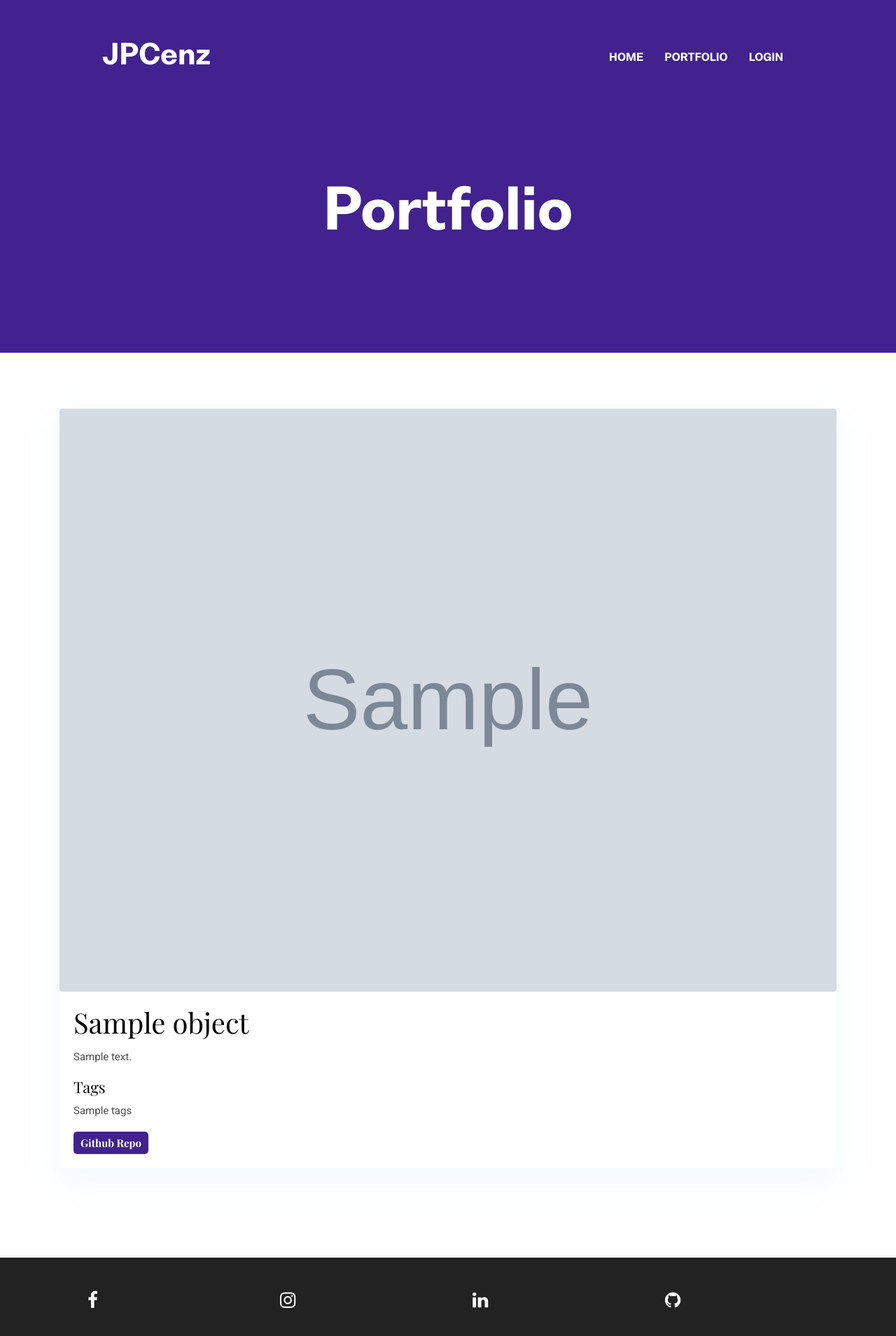
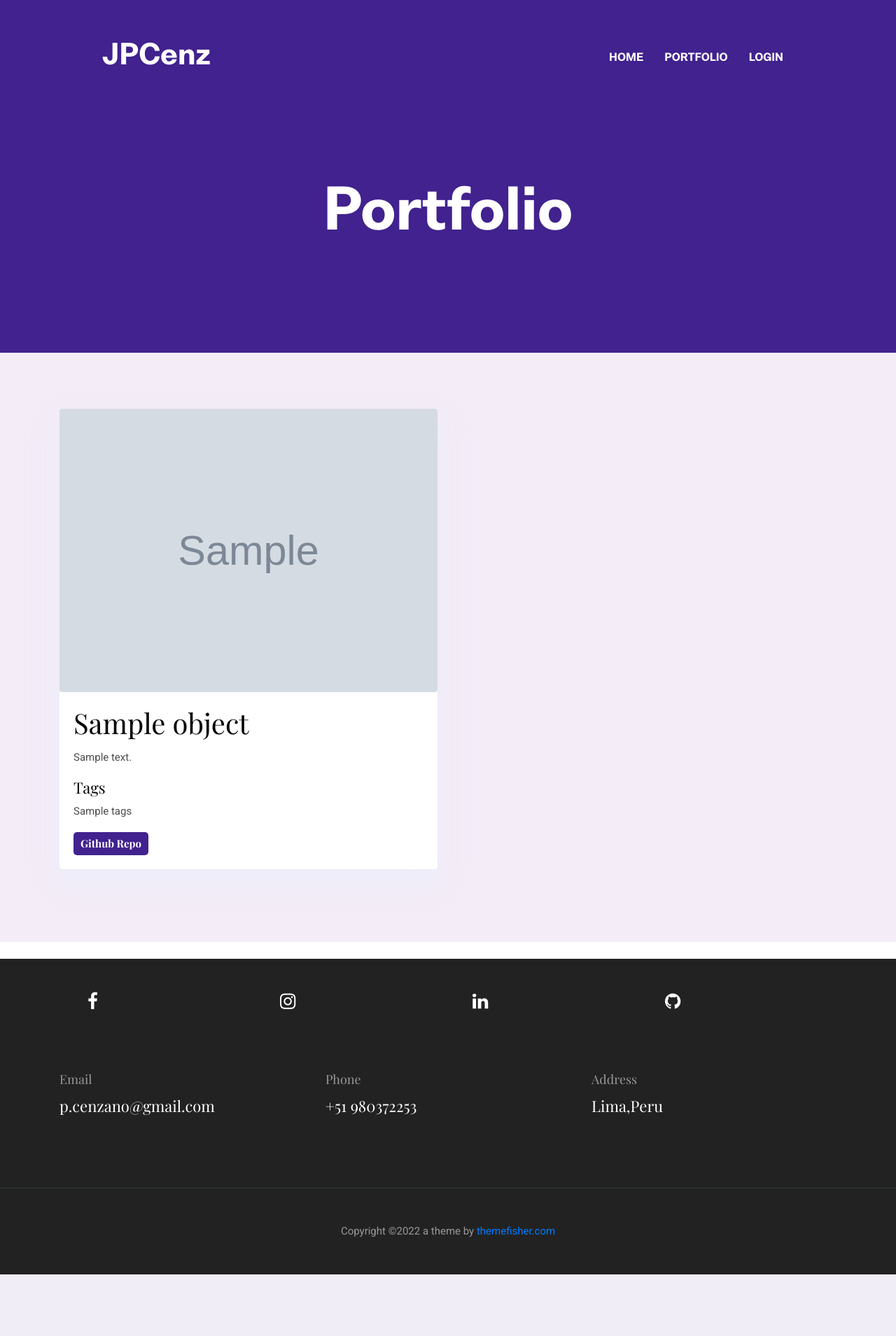
Before and after one commit to JPCenz/portfolio-django-deploy, a Django app: template proyectos/templates/portfolio.html in a window 1280 px wide. Shown: the top 1909 px of the page at 70% size. After the commit the page ends 1821 px from the top, so only its background shows below. Run offline with Django 4.2, Linux system fonts and the light colour scheme; the template is opened without the code that fills it: most values are stand-ins (such as "Sample title", 1, 10 or a date in 2020); grey boxes marked "Sample" are stand-in pictures; some libraries are stand-ins or nearby versions.

Commit message:
agrego estilos a portfolio.html

```diff
--- a/proyectos/templates/portfolio.html
+++ b/proyectos/templates/portfolio.html
@@ -23,7 +23,7 @@
 
 
 
-  <section class="section">
+  <section class="section " style= "background-color:#F4ECF7;">
 
     <div class="container">
       {% if request.user.is_authenticated %}
@@ -35,7 +35,7 @@
       <div class="row">
         {% for p in object_list%}
 
-        <div class="col-lg-12 col-sm-12 mb-4">
+        <div class="col-lg-6 col-sm-6 mb-4">
           <article class="card shadow">
             <img class="rounded card-img-top" src='{{ p.photo_url }}' alt="repo-image">
             <div class="card-body">
```
